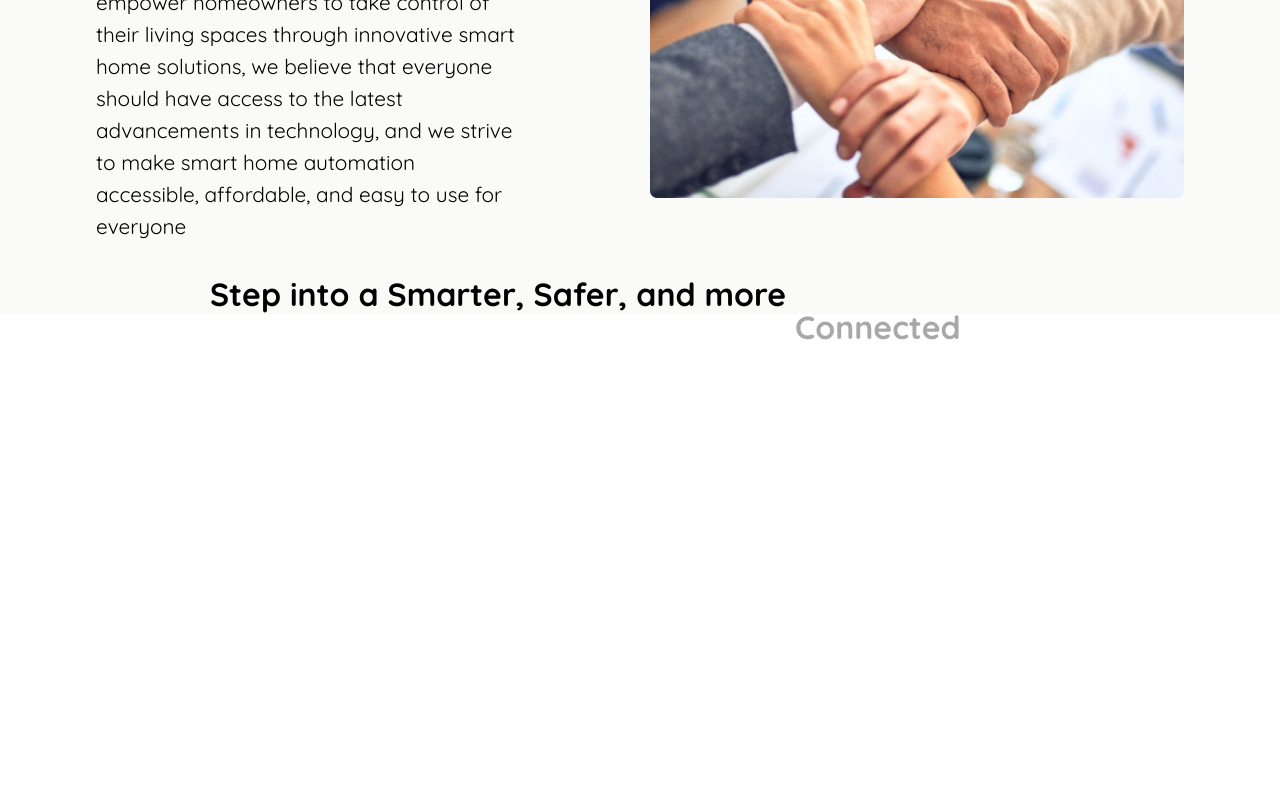
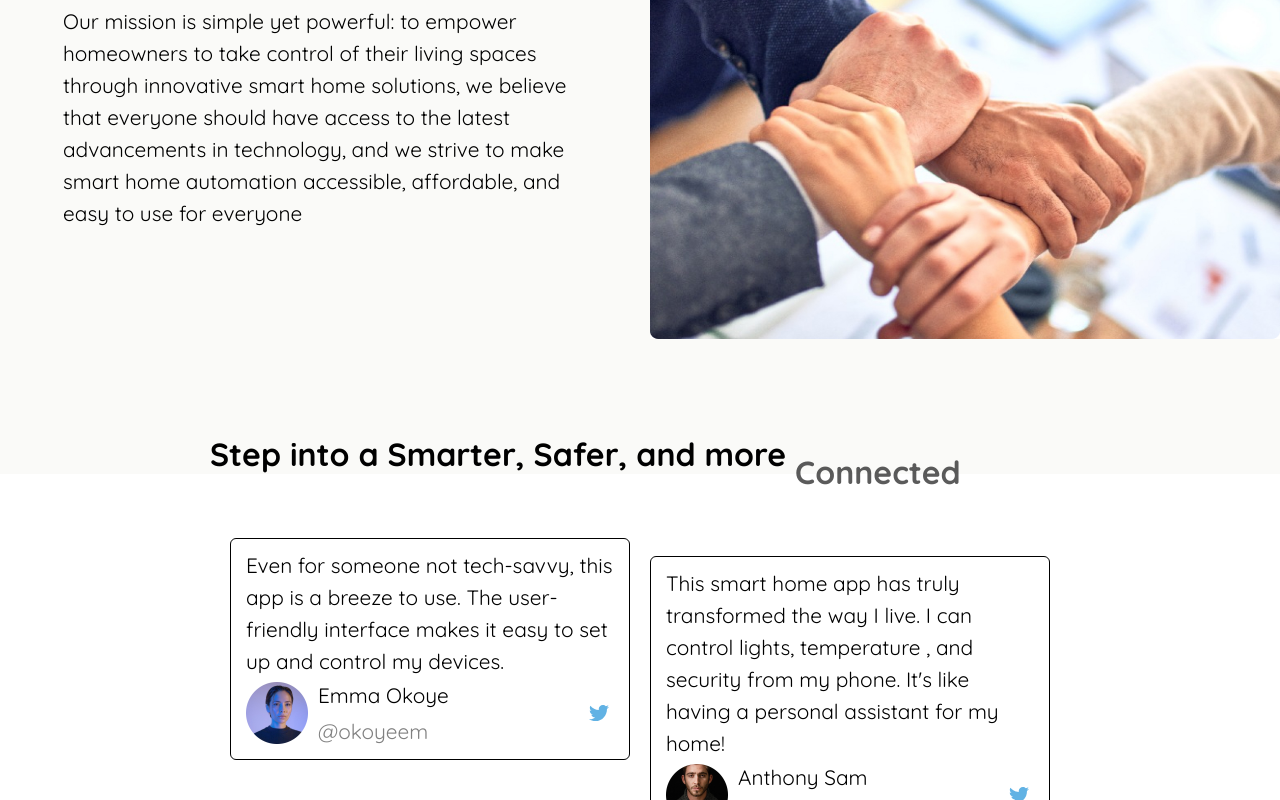
Before and after one commit to OlaOluwalekan/Samrt-Home-System-Hackathon, a React (Vite) app in the folder client/: page / in a window 1280 px wide. Shown: the part 2000-2800 px from the top of the page. Before the commit the page ends 2364 px from the top, so only its background shows below. Built offline with nearby package versions, Linux system fonts and the light colour scheme.

Commit message:
Testimonial section done

```diff
--- /dev/null
+++ b/client/src/components/testimonial/Testimonial.css
@@ -0,0 +1,84 @@
+.container {
+    display: grid;
+    grid-template-columns: 1fr;
+    place-items: center;
+    font-size: 50px;
+    width: fit-content;
+    margin: 0 auto;
+    gap: 20px;
+}
+
+.grid-item {
+    width: 400px;
+    padding: 10px 15px;
+    border-radius: 5px;
+    position: relative;
+    border-radius: 6px;
+    border: 1px solid black;
+}
+
+
+.grid-item>section {
+    display: flex;
+    justify-content: flex-start;
+    align-items: center;
+}
+
+.content {
+    display: flex;
+    justify-content: flex-start;
+    align-items: center;
+}
+
+.content>article {
+    padding: 0;
+    height: fit-content;
+    display: flex;
+    flex-direction: column;
+    justify-content: flex-end;
+}
+
+.image {
+    width: 62px;
+    height: 62px;
+     top: 142px;
+    left: 30px;
+    margin-right: 10px;
+}
+
+.content>article>p {
+    margin: 2px 0;
+}
+
+.content>article>p:first-of-type {
+    color: black;
+}
+
+.content>article>p:last-of-type {
+    color: gray;
+}
+
+
+.content>span {
+    display: flex;
+    font-weight: 900;
+    color: #61B2E4;
+    position: absolute;
+    right: 20px;
+    font-size: 20px;
+}
+
+@media screen and (min-width: 700px) {
+    .container {
+        grid-template-columns: 1fr 1fr;
+        row-gap: 0;
+    }
+
+    .container> :nth-child(even) {
+        margin-top: 50px;
+    }
+
+        .container> :nth-child(odd) {
+            margin-bottom: 50px;
+        }
+}
--- /dev/null
+++ b/client/src/components/testimonial/Testimonial.jsx
@@ -0,0 +1,28 @@
+import { testimonies } from "./testimonial2";
+import "./Testimonial.css"
+import TestimonyCard from "./TestimonyCard"
+import Ellipse5 from '../../assets/images/Ellipse 5.jpg';
+import Ellipse6 from '../../assets/images/Ellipse 6.jpg';
+import Ellipse7 from '../../assets/images/Ellipse 7.jpg';
+import Ellipse8 from '../../assets/images/Ellipse 8.jpg';
+
+
+
+const Testimonial = () =>{
+  return (
+  // <div>Testimonial</div>
+  <div className="container">
+      {
+        testimonies.map((testimony) => {
+    return <TestimonyCard key={testimony.id} {...testimony} />
+})
+      }
+    </div>
+  );
+}
+
+
+
+
+
+export default Testimonial;
--- /dev/null
+++ b/client/src/components/testimonial/TestimonyCard.jsx
@@ -0,0 +1,20 @@
+import {FaTwitter} from 'react-icons/fa'
+
+
+const TestimonyCard = ({name, text, photo, handle}) =>{
+    return (
+    <div className="grid-item">
+  <p>{text}</p>
+  <section className='content'>
+    <img src={photo} alt={name} className='image'/>
+    <article>
+      <p>{name}</p>
+      <p>@{handle}</p>
+    </article>
+    <span><FaTwitter/></span>
+  </section>
+</div>
+  )
+}
+
+export default TestimonyCard
--- /dev/null
+++ b/client/src/components/testimonial/testimonial2.jsx
@@ -0,0 +1,34 @@
+
+import Ellipse5 from '../../assets/images/Ellipse 5.jpg';
+import Ellipse6 from '../../assets/images/Ellipse 6.jpg';
+import Ellipse7 from '../../assets/images/Ellipse 7.jpg';
+import Ellipse8 from '../../assets/images/Ellipse 8.jpg';
+export const testimonies = [
+  {
+    id: 1, name: 'Emma Okoye',
+    handle: 'okoyeem',
+    photo: Ellipse5,
+    text: "Even for someone not tech-savvy, this app is a breeze to use. The user-friendly interface makes it easy to set up and control my devices."
+  },
+  {
+    id: 2,
+    name: 'Anthony Sam',
+    handle: 'Anthonee',
+    photo: Ellipse6,
+    text: "This smart home app has truly transformed the way I live. I can control lights, temperature , and security from my phone. It's like having a personal assistant for my home!"
+  },
+  {
+    id: 3,
+    name: 'Angela',
+    handle: 'Angieeee',
+    photo: Ellipse7,
+    text: "I've tried other smart home apps, but this one takes the cake. It seamlessly integrates with all my devices, making managing my home a breeze."
+  },
+  {
+    id: 4,
+    name: 'Sean Peters',
+    handle: 'seanpee',
+    photo: Ellipse8,
+    text: "The customer support team is top-notch. They're responsive, helpful, and always ready to assist with any questions or concerns."
+  },
+];
--- a/client/src/pages/Home.jsx
+++ b/client/src/pages/Home.jsx
@@ -1,5 +1,6 @@
 import Hero from '../components/hero/Hero'
 import About from '../components/about/About'
+import Testimonial from '../components/testimonial/Testimonial'
 
 const Home = () => {
   return (
@@ -11,6 +12,9 @@ const Home = () => {
        <About />
       {/* TESTIMONIAL SECTION BELOW */}
 
+      <Testimonial/>
+
+
       {/* APP DOWNLOAD SECTION BELOW */}
     </div>
   )
```
